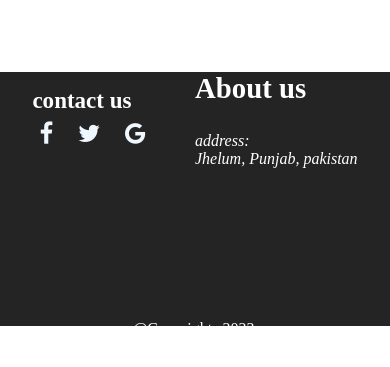
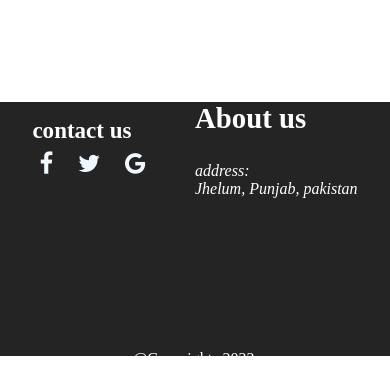
Before and after one commit to saqib782/usamaonline, a plain HTML site: page index.html in a window 390 px wide. Shown: the part 1864-2231 px from the top of the page. Before the commit the page ends 2201 px from the top, so only its background shows below. Drawn offline with Linux system fonts and the light colour scheme.

Commit message:
Update styles.css

```diff
--- a/styles.css
+++ b/styles.css
@@ -392,7 +392,7 @@ span{
     background-color: rgb(37, 36, 36);
 
     position: relative;
-    top: 750px;
+    top: 780px;
     left: 0px;
     color: white;
     justify-content: space-evenly;
```
